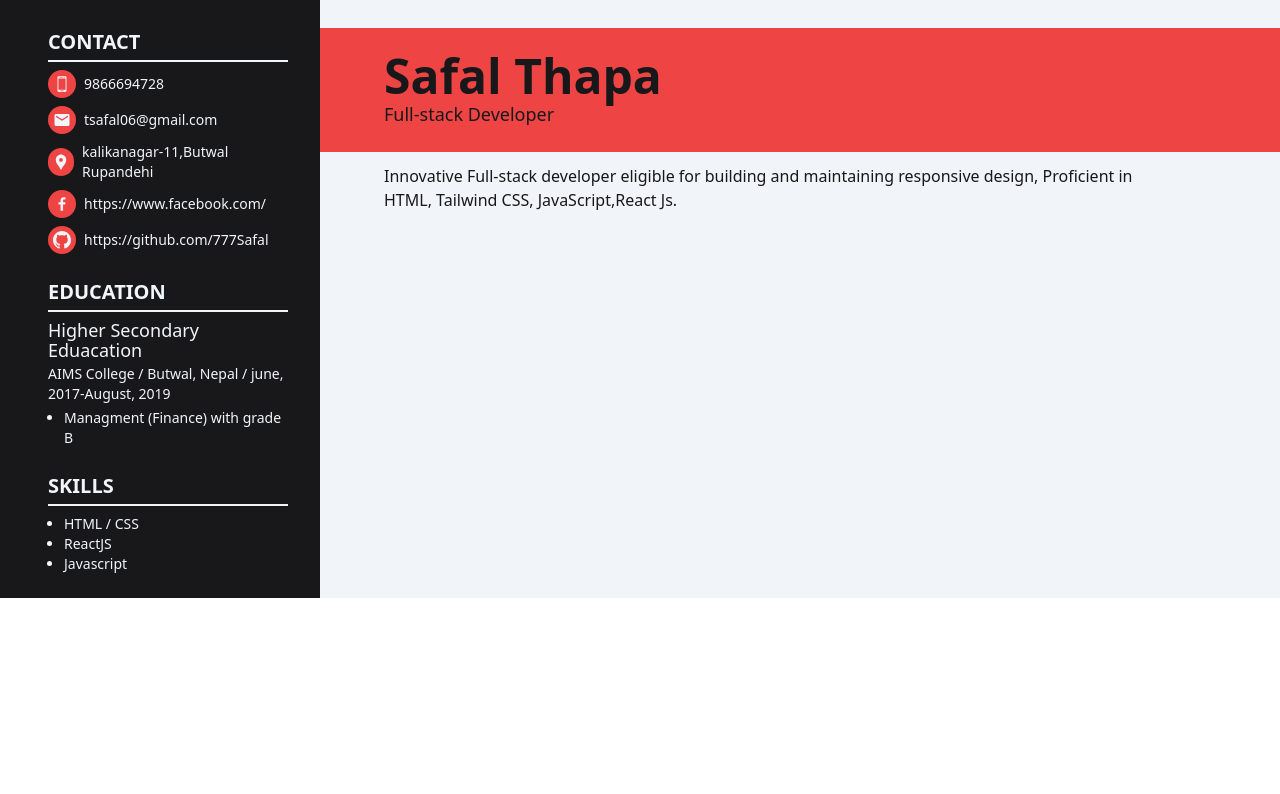
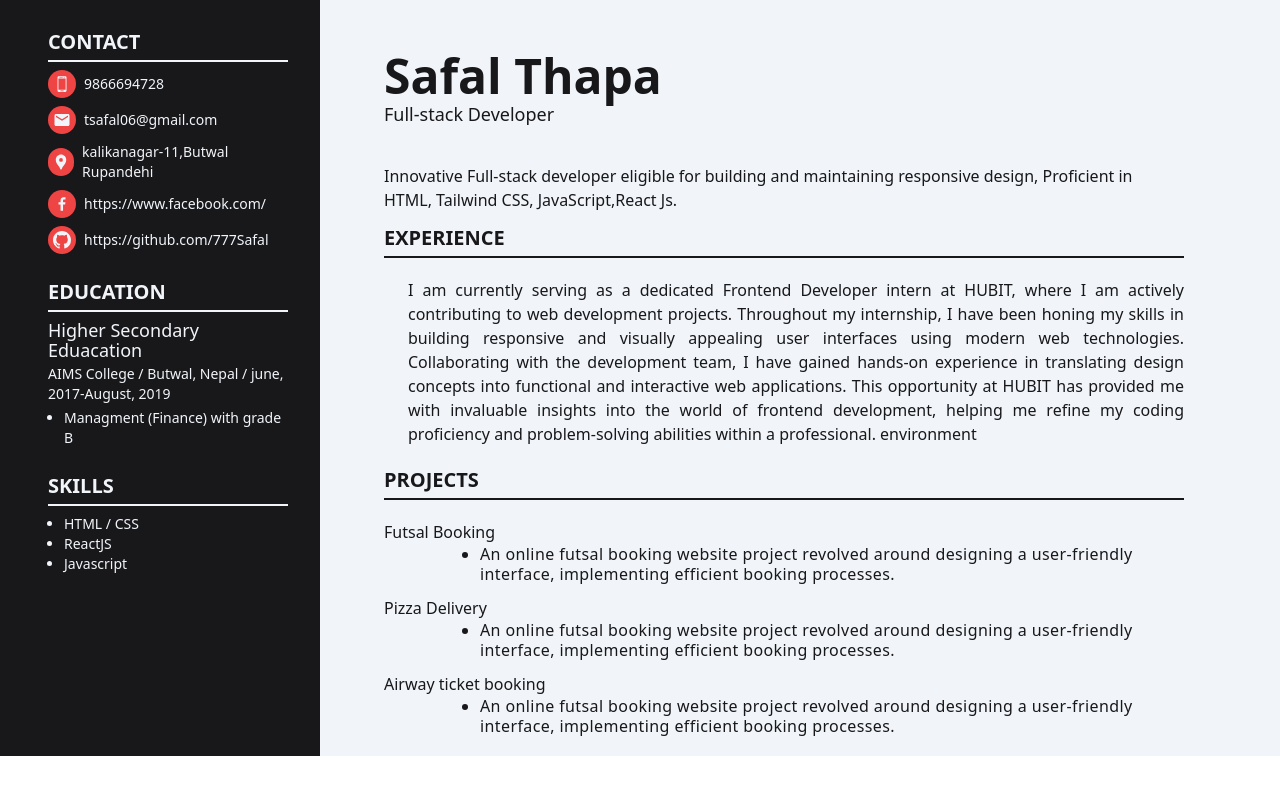
Before and after one commit to 777Safal/Portfolio, a React (Vite) app: page / in a window 1280 px wide. Shown: the top 794 px of the page. Built offline with nearby package versions, Linux system fonts and the light colour scheme.

Commit message:
new code

```diff
--- a/src/Portfolio/CV.jsx
+++ b/src/Portfolio/CV.jsx
@@ -24,6 +24,20 @@ function CV() {
       {h1:'Javascript'},
     ]
     const intro={p:'Innovative Full-stack developer eligible for building and maintaining responsive design, Proficient in HTML, Tailwind CSS, JavaScript,React Js.'}
+    const experience=[
+      {status:'I am currently serving as a dedicated Frontend Developer intern at HUBIT, where I am actively contributing to web development projects. Throughout my internship, I have been honing my skills in building responsive and visually appealing user interfaces using modern web technologies. Collaborating with the development team, I have gained hands-on experience in translating design concepts into functional and interactive web applications. This opportunity at HUBIT has provided me with invaluable insights into the world of frontend development, helping me refine my coding proficiency and problem-solving abilities within a professional. environment'}
+    ]
+    const project=[
+      {h1:' Futsal Booking',
+        p:'An online futsal booking website project revolved around designing a user-friendly interface, implementing efficient booking processes.',
+        name:'https://img.freepik.com/free-vector/abstract-soccer-tournament-background-grunge-style_1017-14108.jpg?w=740&t=st=1693069753~exp=1693070353~hmac=e779b4da8054d48bfe522de618e4ab42eb791d3a44f923f52723b4e9bd1ba6d6'},
+        {h1:' Pizza Delivery',
+        p:'An online futsal booking website project revolved around designing a user-friendly interface, implementing efficient booking processes.',
+        name:'https://img.freepik.com/premium-vector/twenty-four-hours-pizza-delivery-cartoon-flyer_82574-11249.jpg?w=740'},
+        {h1:' Airway ticket booking',
+        p:'An online futsal booking website project revolved around designing a user-friendly interface, implementing efficient booking processes.',
+        name:'https://img.freepik.com/free-psd/flat-design-travel-agency-template_23-2149611339.jpg?w=740&t=st=1693071276~exp=1693071876~hmac=7bd8ed7b4942292f7e68fe81f5529119e890417e7e67489ddbdf0f76a51f150a'},
+    ]
   return (
     <div className='flex'>
 {/* left side */}
@@ -69,12 +83,35 @@ function CV() {
         </div>
 {/* right side */}
         <div className='w-3/4 pt-7 bg-slate-100 text-zinc-900'>
-          <div className='pl-16 py-6 bg-red-500'>
+      {/* Intro */}
+          <div className='pl-16 py-6'>
             <h1 className='text-5xl font-bold'>Safal Thapa</h1>
             <p className='text-lg font-medium'>Full-stack Developer</p>
           </div>
           <div className='pl-16 pr-24 my-3'>
               <p className='text-base font-medium'>{intro.p}</p>
+          </div>
+  {/* another section */}
+          <div className='pl-16 pr-24'>
+            {/* Experience */}
+            <div>
+              <h1 className='pb-1 border-b-2 border-zinc-900 uppercase text-xl font-bold mb-5'>Experience</h1>
+              <div className='pl-6'>
+                <p className='max-w-[85ch] text-justify'>{experience[0].status}</p>
+              </div>
+            </div>
+            {/* Projects */}
+            <div className='my-5'>
+              <h1 className='pb-1 border-b-2 border-zinc-900 uppercase text-xl font-bold mb-5'>Projects</h1>
+              {project.map((val,i)=>{
+                return <div key={i} className='my-3'>
+                  <h1 className='font-medium'>{val.h1}</h1>
+                  <ul className='ml-24'>
+                    <li className='max-w-[80ch] list-disc leading-5 tracking-wide'>{val.p}</li>
+                  </ul>
+                </div>
+              })}
+            </div>
           </div>
         </div>
     </div>
```
